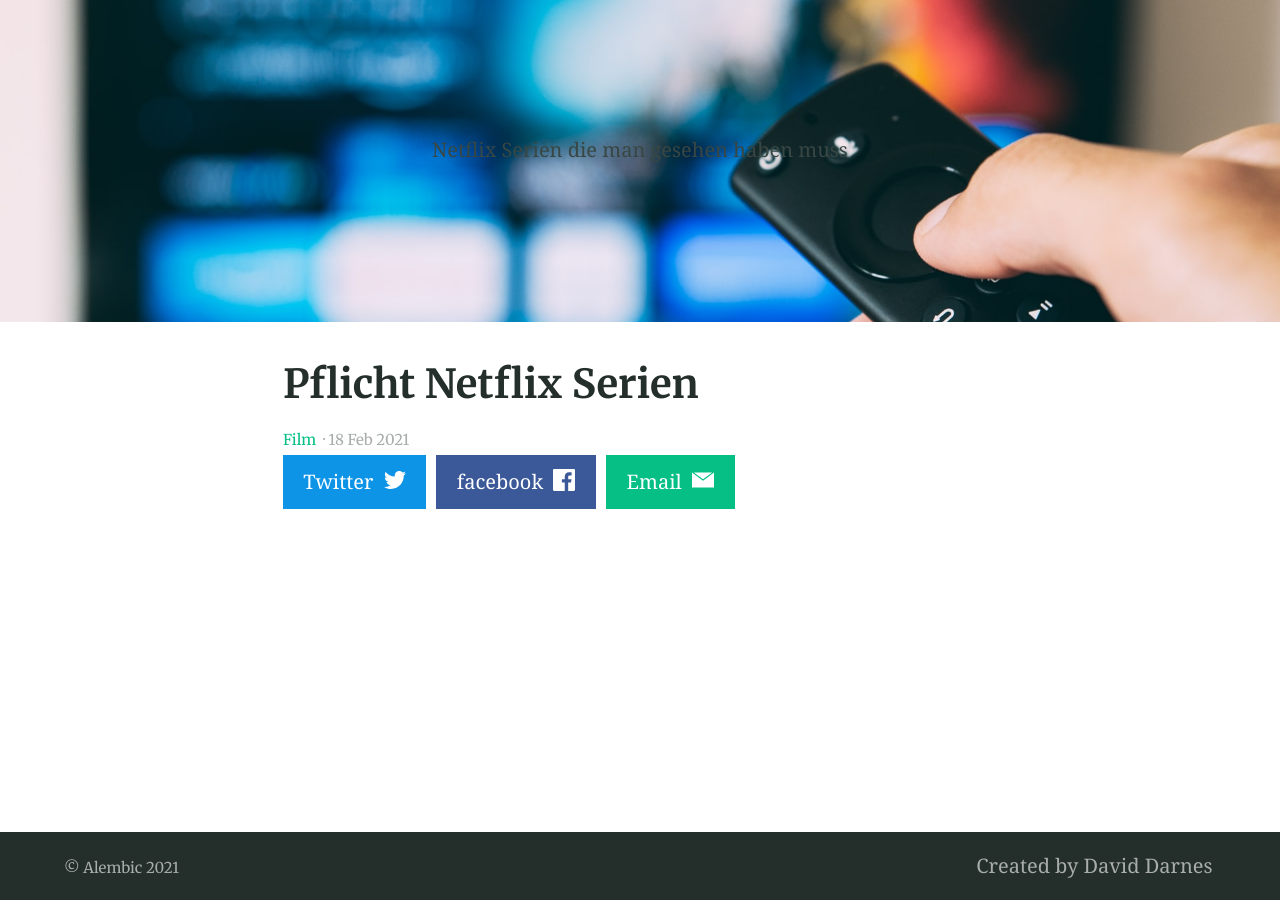
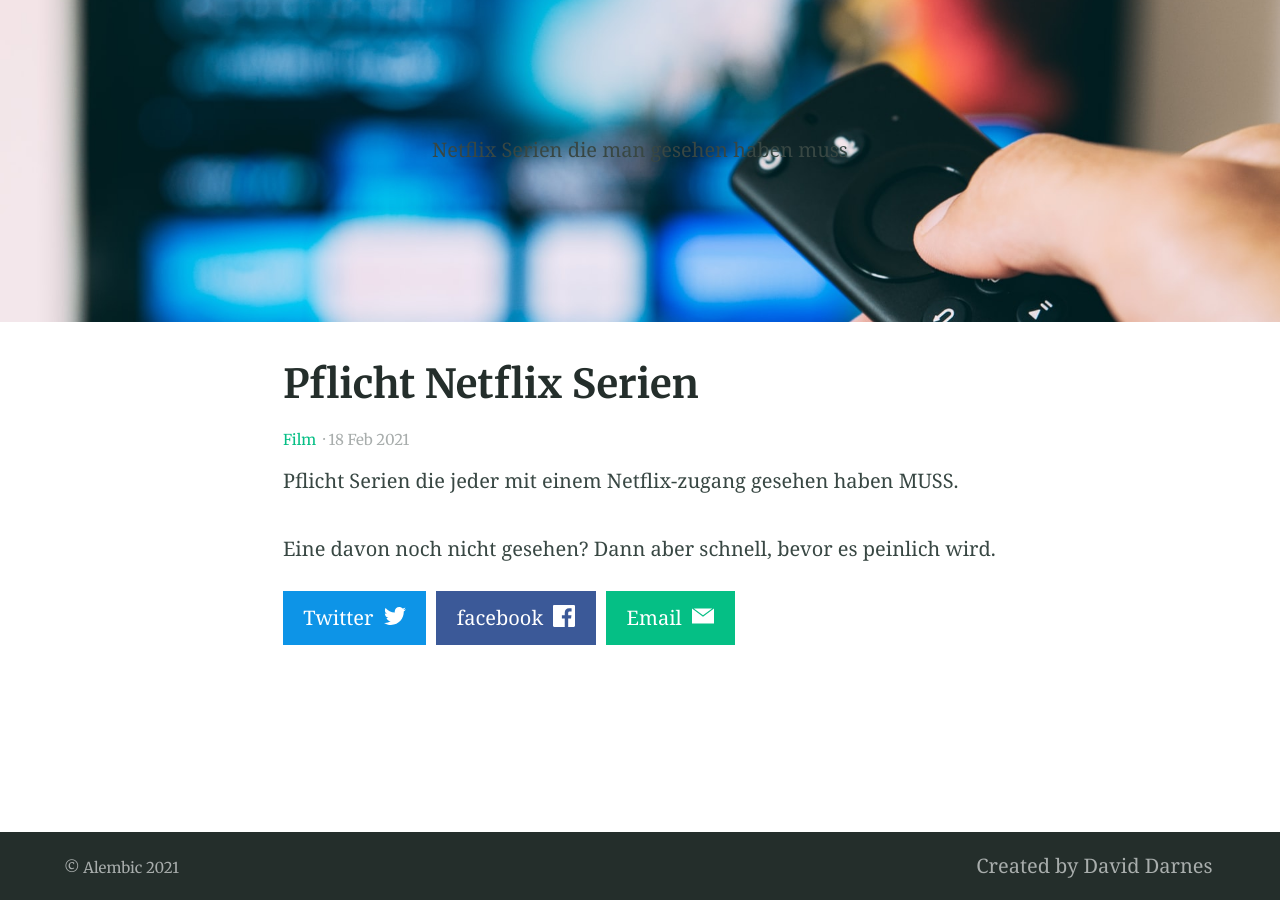
Before and after one commit to joelbrendle/joel_blog, a Jekyll site: the page built from _posts/2021-02-18-pflicht-netflix-serien.md, in a window 1280 px wide. Built offline with Jekyll 4.4.1, drawn with Linux system fonts in a browser that asks for light colours.

Commit message:
Update from Forestry.io Joel Brendle updated _posts/2021-02-18-pflicht-netflix-serien.md

```diff
--- a/_posts/2021-02-18-pflicht-netflix-serien.md
+++ b/_posts/2021-02-18-pflicht-netflix-serien.md
@@ -7,3 +7,6 @@
 feature_image: "/uploads/glenn-carstens-peters-eoqhsffbhrk-unsplash.jpg"
 
 ---
+Pflicht Serien die jeder mit einem Netflix-zugang gesehen haben MUSS.
+
+Eine davon noch nicht gesehen? Dann aber schnell, bevor es peinlich wird.
```
